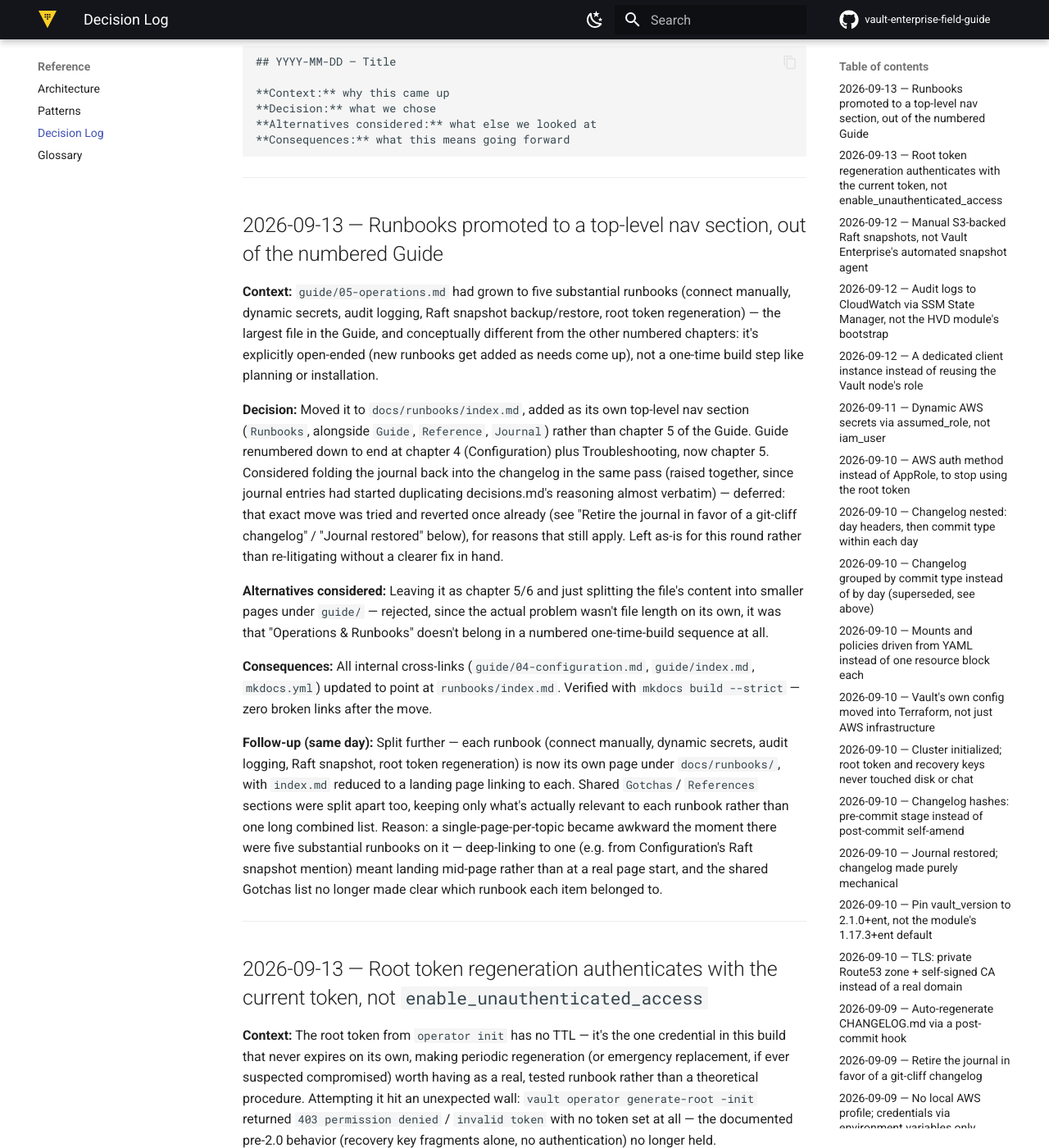
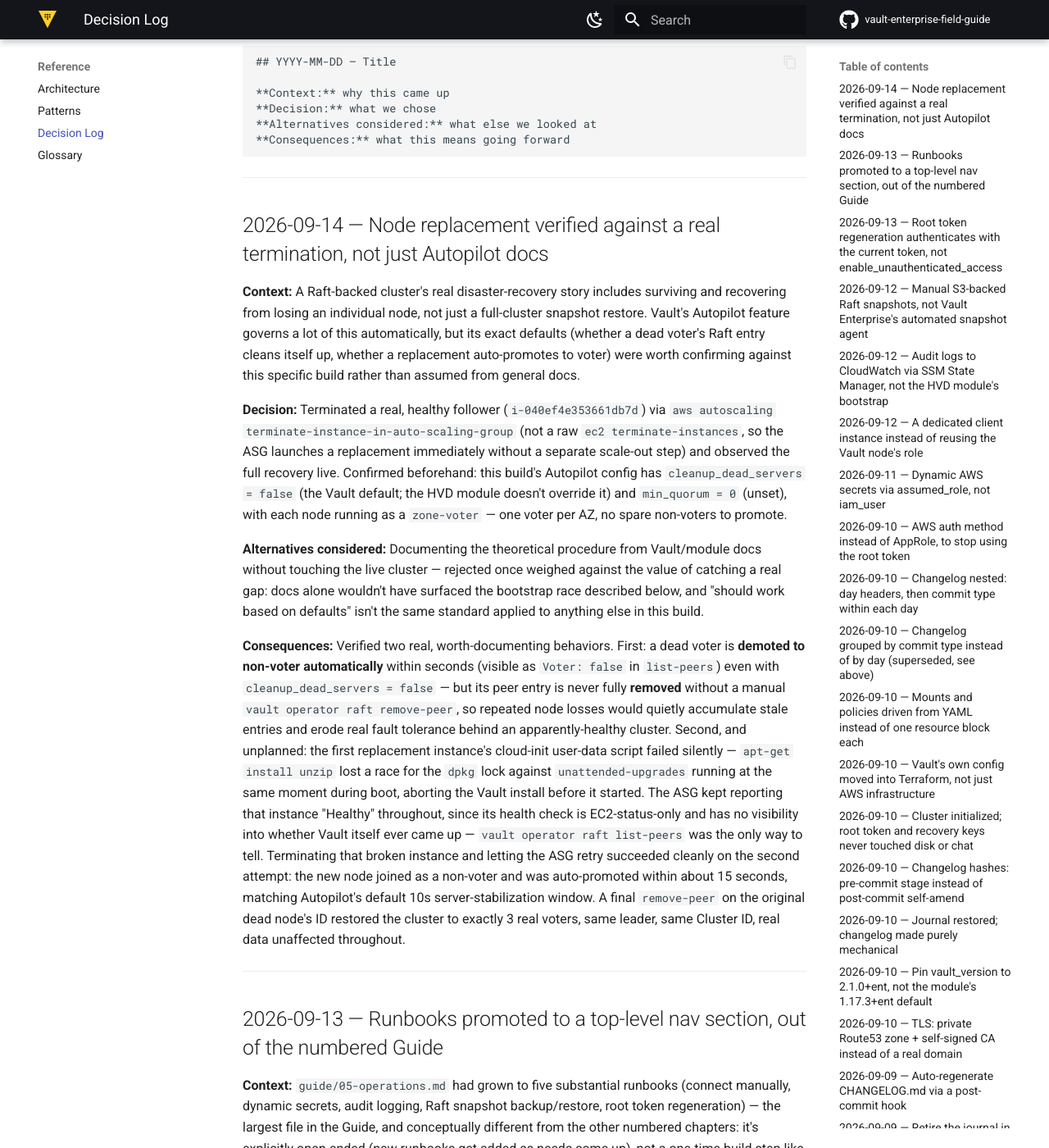
Before and after one commit to markcarriedo/vault-enterprise-field-guide, an MkDocs documentation site: the page built from docs/reference/decisions.md, in a window 1280 px wide and 1400 px high, scrolled down 255 px. Shown: the whole window at 82% size. Built offline with MkDocs 1.6.1 and Material for MkDocs 9.7.7, drawn with Linux system fonts in a browser that asks for light colours; comment, search, counter and statistics services are not loaded.

Commit message:
docs(runbooks): add node replacement runbook, verified against a real termination
Terminated a real, healthy follower and watched the full recovery live
rather than trusting Autopilot's docs alone. Found two real gaps:
cleanup_dead_servers defaults false (this build doesn't override it), so a
dead voter demotes automatically but its peer entry needs a manual
remove-peer; and the ASG's health check is EC2-status-only, so it kept
reporting a replacement instance "Healthy" through a silent dpkg-lock
bootstrap failure that meant Vault never actually installed. Second
replacement attempt succeeded cleanly and auto-promoted to voter in ~15s.

Claude-Session: https://claude.ai/code/session_01W8wX9ho5zsL4nSkjw8ZJSM

````diff
--- a/docs/reference/decisions.md
+++ b/docs/reference/decisions.md
@@ -12,6 +12,45 @@ Template:
 **Alternatives considered:** what else we looked at
 **Consequences:** what this means going forward
 ```
+
+---
+
+## 2026-09-14 — Node replacement verified against a real termination, not just Autopilot docs
+
+**Context:** A Raft-backed cluster's real disaster-recovery story includes surviving and
+recovering from losing an individual node, not just a full-cluster snapshot restore. Vault's
+Autopilot feature governs a lot of this automatically, but its exact defaults (whether a dead
+voter's Raft entry cleans itself up, whether a replacement auto-promotes to voter) were worth
+confirming against this specific build rather than assumed from general docs.
+
+**Decision:** Terminated a real, healthy follower (`i-040ef4e353661db7d`) via
+`aws autoscaling terminate-instance-in-auto-scaling-group` (not a raw `ec2 terminate-instances`,
+so the ASG launches a replacement immediately without a separate scale-out step) and observed
+the full recovery live. Confirmed beforehand: this build's Autopilot config has
+`cleanup_dead_servers = false` (the Vault default; the HVD module doesn't override it) and
+`min_quorum = 0` (unset), with each node running as a `zone-voter` — one voter per AZ, no spare
+non-voters to promote.
+
+**Alternatives considered:** Documenting the theoretical procedure from Vault/module docs
+without touching the live cluster — rejected once weighed against the value of catching a real
+gap: docs alone wouldn't have surfaced the bootstrap race described below, and "should work
+based on defaults" isn't the same standard applied to anything else in this build.
+
+**Consequences:** Verified two real, worth-documenting behaviors. First: a dead voter is
+**demoted to non-voter automatically** within seconds (visible as `Voter: false` in
+`list-peers`) even with `cleanup_dead_servers = false` — but its peer entry is never fully
+**removed** without a manual `vault operator raft remove-peer`, so repeated node losses would
+quietly accumulate stale entries and erode real fault tolerance behind an apparently-healthy
+cluster. Second, and unplanned: the first replacement instance's cloud-init user-data script
+failed silently — `apt-get install unzip` lost a race for the `dpkg` lock against
+`unattended-upgrades` running at the same moment during boot, aborting the Vault install before
+it started. The ASG kept reporting that instance "Healthy" throughout, since its health check
+is EC2-status-only and has no visibility into whether Vault itself ever came up — `vault
+operator raft list-peers` was the only way to tell. Terminating that broken instance and
+letting the ASG retry succeeded cleanly on the second attempt: the new node joined as a
+non-voter and was auto-promoted within about 15 seconds, matching Autopilot's default 10s
+server-stabilization window. A final `remove-peer` on the original dead node's ID restored the
+cluster to exactly 3 real voters, same leader, same Cluster ID, real data unaffected throughout.
 
 ---
 
--- a/mkdocs.yml
+++ b/mkdocs.yml
@@ -89,6 +89,7 @@ nav:
       - Verify audit logging: runbooks/audit-logging.md
       - Backup and restore a Raft snapshot: runbooks/raft-snapshot-backup-restore.md
       - Regenerate the root token: runbooks/root-token-regeneration.md
+      - Recover from a lost Vault node: runbooks/node-replacement.md
   - Reference:
       - reference/architecture.md
       - reference/patterns.md
````
Also changed, not shown: CHANGELOG.md (+1 -0 lines), docs/index.md (+2 -2 lines), docs/journal/index.md (+17 -0 lines), docs/reference/glossary.md (+3 -0 lines), docs/runbooks/index.md (+2 -0 lines), docs/runbooks/node-replacement.md (added, +95 -0 lines).
